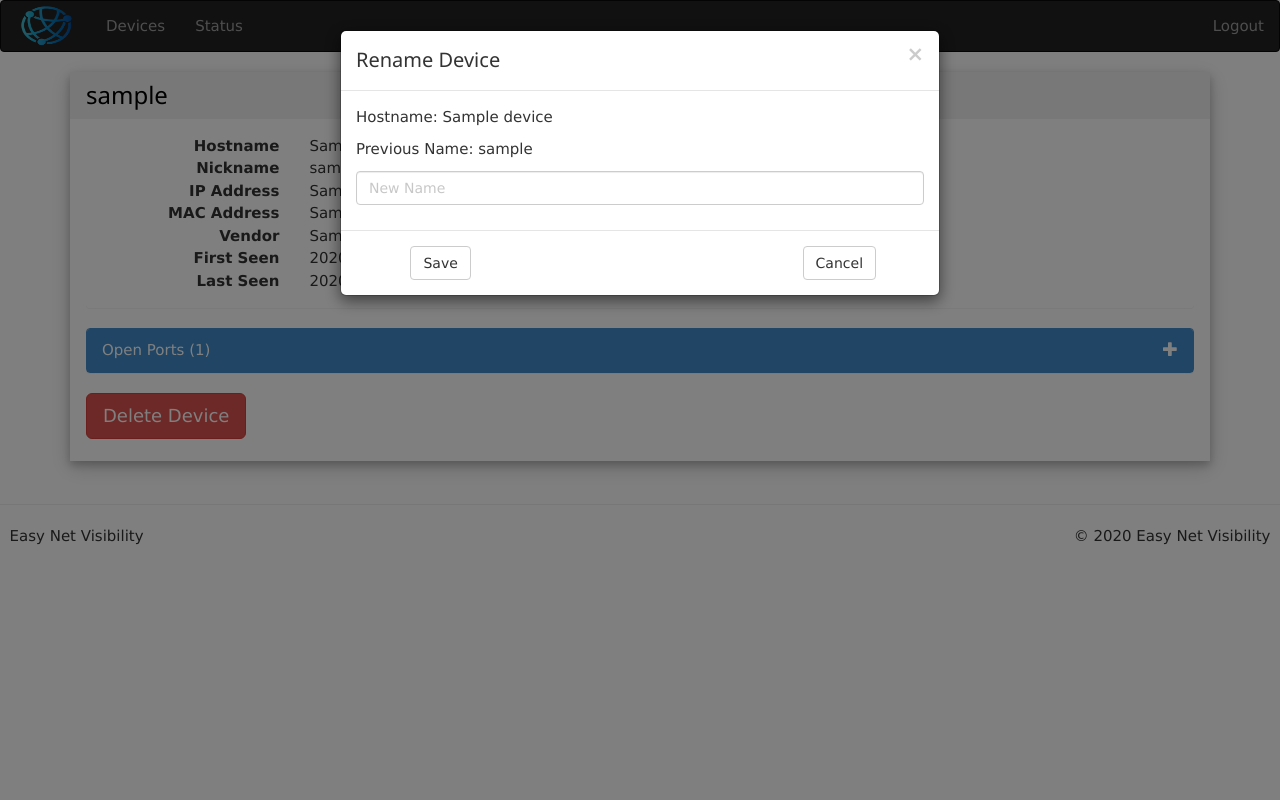
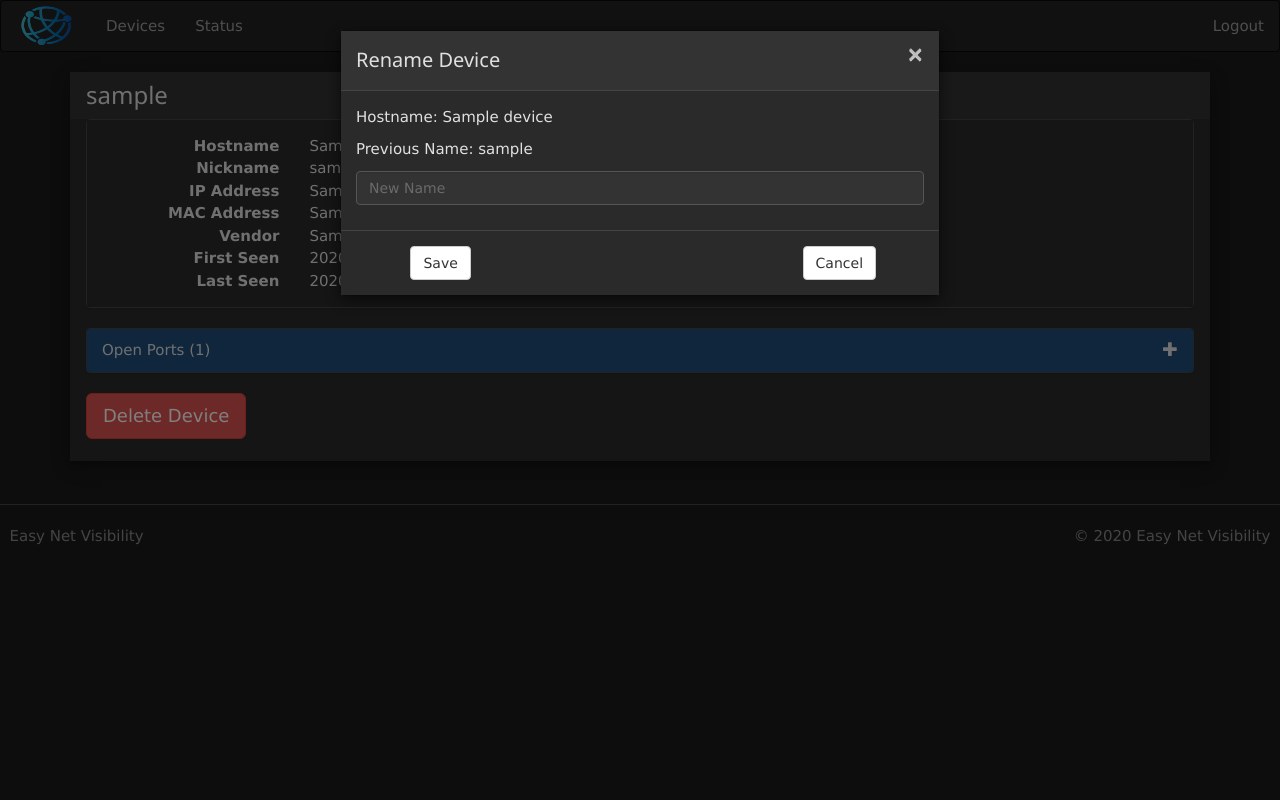
Before and after one commit to rdar-lab/easyNetVisibility, a Django app: page /device/1/ in a window 1280 px wide, after a click that opens the changed part. Run offline with Django 3.2, Linux system fonts and the light colour scheme; a user stored in the database is signed in; tables that the repository leaves empty hold one stand-in row (values such as "Sample post"); some libraries are stand-ins or nearby versions.

Commit message:
Implement dark theme with CSS and template updates
Co-authored-by: rdar-lab <36108848+rdar-lab@users.noreply.github.com>

```diff
--- a/easyNetVisibility/server/server_django/easy_net_visibility/easy_net_visibility_server/static/css/local.css
+++ b/easyNetVisibility/server/server_django/easy_net_visibility/easy_net_visibility_server/static/css/local.css
@@ -1,3 +1,9 @@
+/* Dark Theme Styles */
+body {
+  background-color: #1a1a1a;
+  color: #e0e0e0;
+}
+
 /* The switch - the box around the slider */
 .switch {
   position: relative;
@@ -56,3 +62,147 @@ input:checked + .slider:before {
 .slider.round:before {
   border-radius: 50%;
 }
+
+/* Dark theme overrides */
+.jumbotron {
+  background-color: #2a2a2a;
+  color: #e0e0e0;
+}
+
+.jumbotron h1 {
+  color: #e0e0e0;
+}
+
+.jumbotron a {
+  color: #5dade2;
+}
+
+table {
+  background-color: #2a2a2a;
+  color: #e0e0e0;
+}
+
+table thead th {
+  background-color: #333;
+  color: #e0e0e0;
+  border-bottom: 2px solid #555;
+}
+
+table tbody tr {
+  border-bottom: 1px solid #444;
+}
+
+table tbody td {
+  color: #e0e0e0;
+}
+
+hr {
+  border-color: #444;
+}
+
+h3 {
+  color: #e0e0e0;
+  border-bottom-color: #555 !important;
+}
+
+/* Modal dark theme */
+.modal-content {
+  background-color: #2a2a2a;
+  color: #e0e0e0;
+}
+
+.modal-header {
+  background-color: #333;
+  color: #e0e0e0;
+  border-bottom: 1px solid #444;
+}
+
+.modal-header .close {
+  color: #e0e0e0;
+  opacity: 0.8;
+}
+
+.modal-body {
+  background-color: #2a2a2a;
+  color: #e0e0e0;
+}
+
+.modal-footer {
+  background-color: #2a2a2a;
+  border-top: 1px solid #444;
+}
+
+/* Form controls dark theme */
+.form-control {
+  background-color: #333;
+  color: #e0e0e0;
+  border: 1px solid #555;
+}
+
+.form-control:focus {
+  background-color: #3a3a3a;
+  color: #e0e0e0;
+  border-color: #5dade2;
+  box-shadow: 0 0 0 0.2rem rgba(93, 173, 226, 0.25);
+}
+
+/* Panel dark theme */
+.panel {
+  background-color: #2a2a2a;
+  border: 1px solid #444;
+}
+
+.panel-heading {
+  background-color: #333 !important;
+  color: #e0e0e0 !important;
+  border-bottom: 1px solid #444;
+}
+
+.panel-body {
+  background-color: #2a2a2a;
+  color: #e0e0e0;
+}
+
+.panel-primary > .panel-heading {
+  background-color: #1f4d7a !important;
+  border-color: #1f4d7a;
+}
+
+.panel-danger > .panel-heading {
+  background-color: #7a1f1f !important;
+  border-color: #7a1f1f;
+}
+
+/* W3 card dark theme */
+.w3-card-4 {
+  background-color: #2a2a2a;
+  color: #e0e0e0;
+}
+
+.w3-container {
+  color: #e0e0e0;
+}
+
+.w3-light-grey {
+  background-color: #333 !important;
+  color: #e0e0e0 !important;
+}
+
+/* Footer dark theme */
+#footer-div {
+  background-color: #1a1a1a;
+  color: #888;
+}
+
+/* Alerts dark theme */
+.alert {
+  background-color: #2a2a2a;
+  border-color: #444;
+  color: #e0e0e0;
+}
+
+.alert-danger {
+  background-color: #5a1f1f;
+  border-color: #7a1f1f;
+  color: #f8d7da;
+}
--- a/easyNetVisibility/server/server_django/easy_net_visibility/easy_net_visibility_server/templates/device.html
+++ b/easyNetVisibility/server/server_django/easy_net_visibility/easy_net_visibility_server/templates/device.html
@@ -68,7 +68,7 @@
                                         class="glyphicon glyphicon-plus"></span></a></div>
                                 <div id="portPanel" class="panel-collapse collapse">
                                     <div class="panel-body">
-                                        <div class="row" style="border-bottom: 2px solid #000;">
+                                        <div class="row" style="border-bottom: 2px solid #555;">
                                             <div class="col-xs-1"><b>Port</b></div>
                                             <div class="col-xs-2"><b>Protocol</b></div>
                                             <div class="col-xs-2"><b>Name</b></div>
@@ -78,7 +78,7 @@
                                             <div class="col-xs-2"><b>Last Seen</b></div>
                                         </div>
                                         {% for port in deviceInfo.port_set.all %}
-                                        <div class="row" style="border-bottom: 1px solid #ccc;">
+                                        <div class="row" style="border-bottom: 1px solid #444;">
                                             <div class="col-xs-1">{{ port.port_num }}</div>
                                             <div class="col-xs-2">{{ port.protocol }}</div>
                                             <div class="col-xs-2">{{ port.name }}</div>
--- a/easyNetVisibility/server/server_django/easy_net_visibility/easy_net_visibility_server/templates/home.html
+++ b/easyNetVisibility/server/server_django/easy_net_visibility/easy_net_visibility_server/templates/home.html
@@ -22,13 +22,13 @@
 
     {% for subnet, devices in groupedDevices %}
     <div style="margin-bottom: 30px;">
-        <h3 style="margin-left: 15px; margin-right: 15px; margin-bottom: 15px; padding-bottom: 10px; border-bottom: 3px solid #333;">
+        <h3 style="margin-left: 15px; margin-right: 15px; margin-bottom: 15px; padding-bottom: 10px; border-bottom: 3px solid #555;">
             Subnet: {{ subnet }}
         </h3>
         <div style="margin-left: 15px; margin-right: 15px;">
         <table class="sortable-table" style="width: 100%; min-width: 800px; table-layout: auto;">
             <thead>
-            <tr style="border-bottom: 2px solid #000;">
+            <tr style="border-bottom: 2px solid #555;">
                 <th nowrap data-sort-type="text">Name</th>
                 <th nowrap data-sort-type="ip">IP</th>
                 <th nowrap data-sort-type="text">MAC</th>
@@ -42,7 +42,7 @@
             <tbody>
             {% for device in devices %}
 
-            <tr style="border-bottom: 1px solid #ccc;">
+            <tr style="border-bottom: 1px solid #444;">
                 <td nowrap>{{device.name|safe}}&nbsp;&nbsp;<span data-toggle="modal"
                                                                                          data-target="#renameDevice{{forloop.parentloop.counter}}{{forloop.counter}}"
                                                                                          style="cursor: pointer;"><span
```
